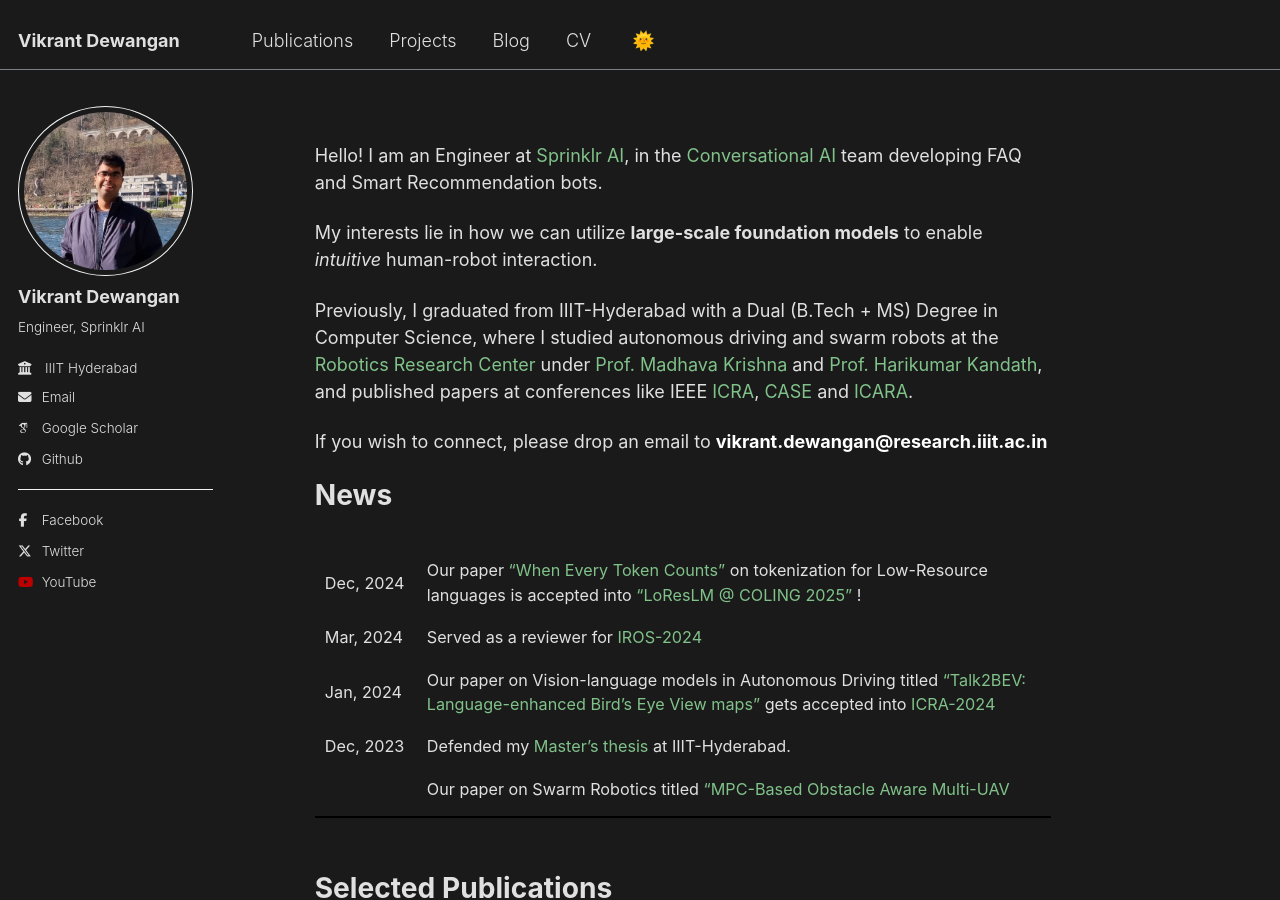
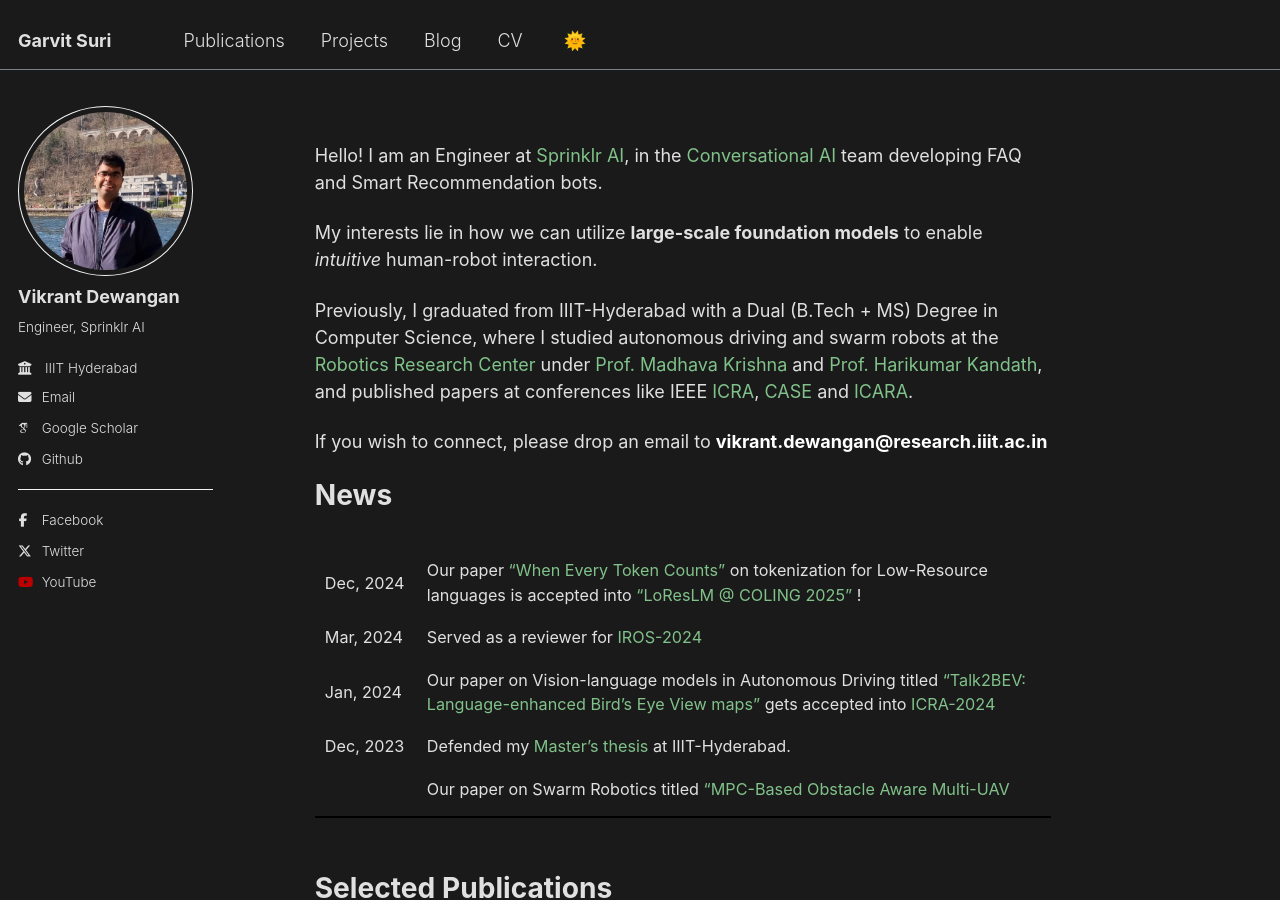
Before and after one commit to lordgavy01/lordgavy01.github.io, a Jekyll site: the page built from _pages/about.md, in a window 1280 px wide and 900 px high. Built offline with Jekyll 4.4.1, drawn with Linux system fonts in a browser that asks for light colours; some web fonts are replaced.

Commit message:
change name

```diff
--- a/Gemfile
+++ b/Gemfile
@@ -6,7 +6,7 @@
   gem 'jekyll-sitemap'
   gem 'jemoji'
   gem 'webrick', '~> 1.8'
-  gem 'eventmachine', '1.2.7', git: 'https://github.com/eventmachine/eventmachine.git', tag: 'v1.2.7'
+  # gem 'eventmachine', '1.2.7', git: 'https://github.com/eventmachine/eventmachine.git', tag: 'v1.2.7'
   gem 'wdm', '>= 0.1.0' if Gem.win_platform?
 end
 
--- a/_config.yml
+++ b/_config.yml
@@ -8,11 +8,11 @@
 
 # Basic Site Settings
 locale                   : "en-US"
-title                    : "Vikrant Dewangan"
+title                    : "Garvit Suri"
 title_separator          : "-"
-name                     : &name "Vikrant Dewangan"
+name                     : &name "Garvit Suri"
 description              : &description "personal description"
-url                      : https://vikr-182.github.io # the base hostname & protocol for your site e.g. "https://mmistakes.github.io"
+url                      : https://lordgavy01.github.io # the base hostname & protocol for your site e.g. "https://mmistakes.github.io"
 baseurl                  : "" # the subpath of your site, e.g. "/blog"
 repository               : "vikr-182/vikr-182.github.io"
 
```
Also changed, not shown: CONTRIBUTING.md (line endings or trailing spaces).
